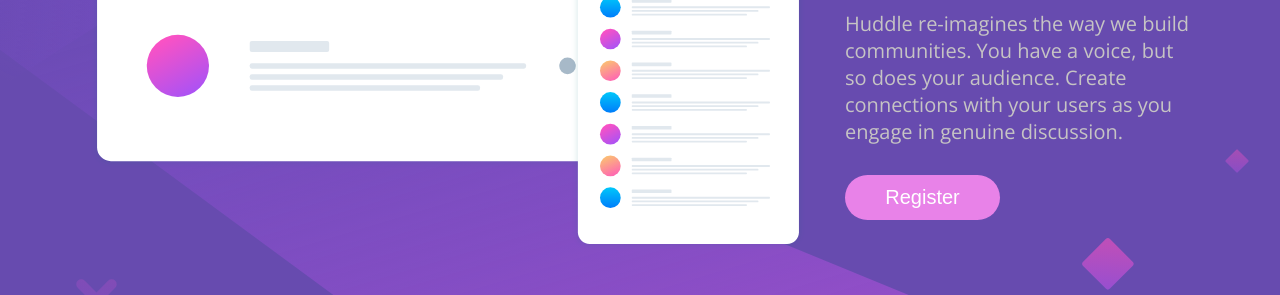
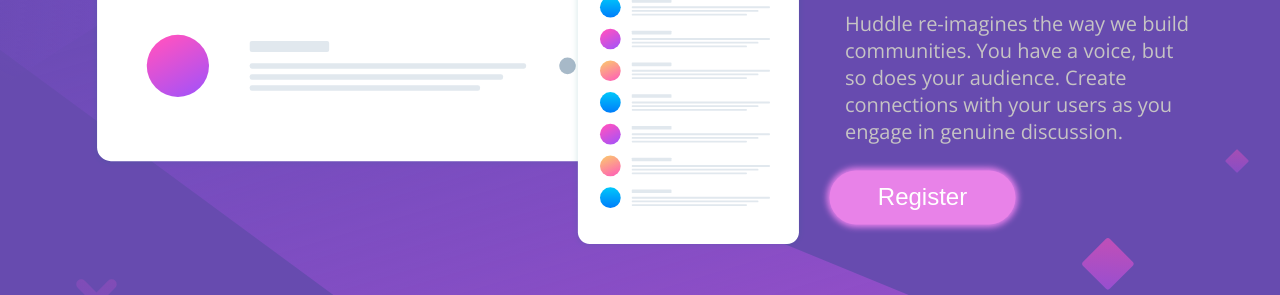
Before and after one commit to ozlemxates/Huddle-Landing-Page-Design-Frontend-Mentor, a plain HTML site: page index.html in a window 1280 px wide. In both pictures the pointer is over the button "Register". Shown: the part 445-740 px from the top of the page. Drawn offline with nearby package versions, Linux system fonts and the light colour scheme.

Commit message:
Imrove button style

```diff
--- a/style.css
+++ b/style.css
@@ -2,7 +2,6 @@
     margin: 0;
     padding: 0;
     box-sizing: border-box;
-
 }
 
 :root {
@@ -64,10 +63,15 @@ button {
     background-color: #ffff;
     border-radius: 24px;
     border: 0;
+    cursor: pointer;
+    transition: transform 0.4s ease;
 }
+
 button:hover {
     background-color: var(--magenta);
     color: #ffff;
+    transform: scale(1.2);
+    box-shadow: 0px 0px 5px 2px violet;
 }
 
 main footer {
```
